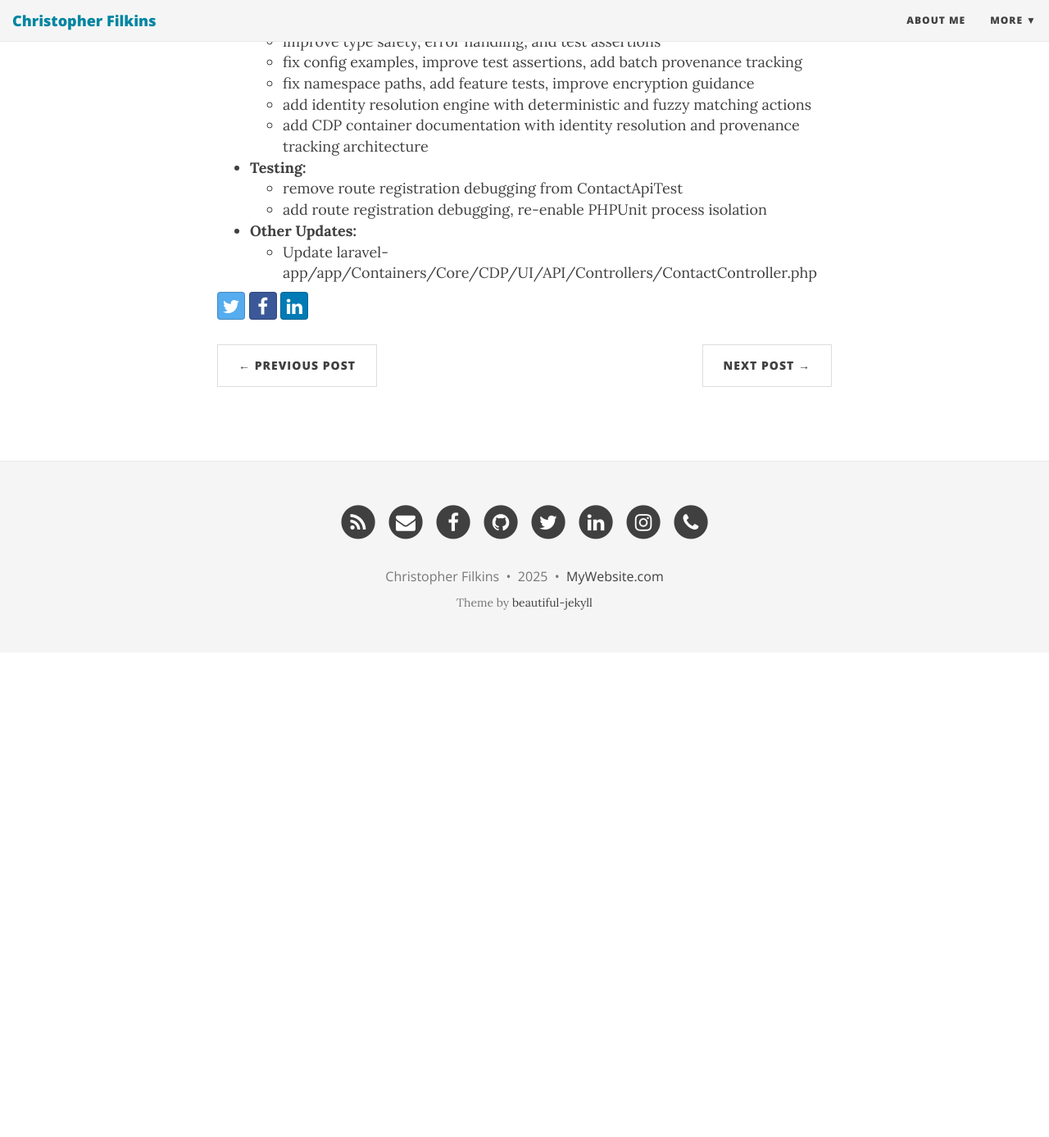
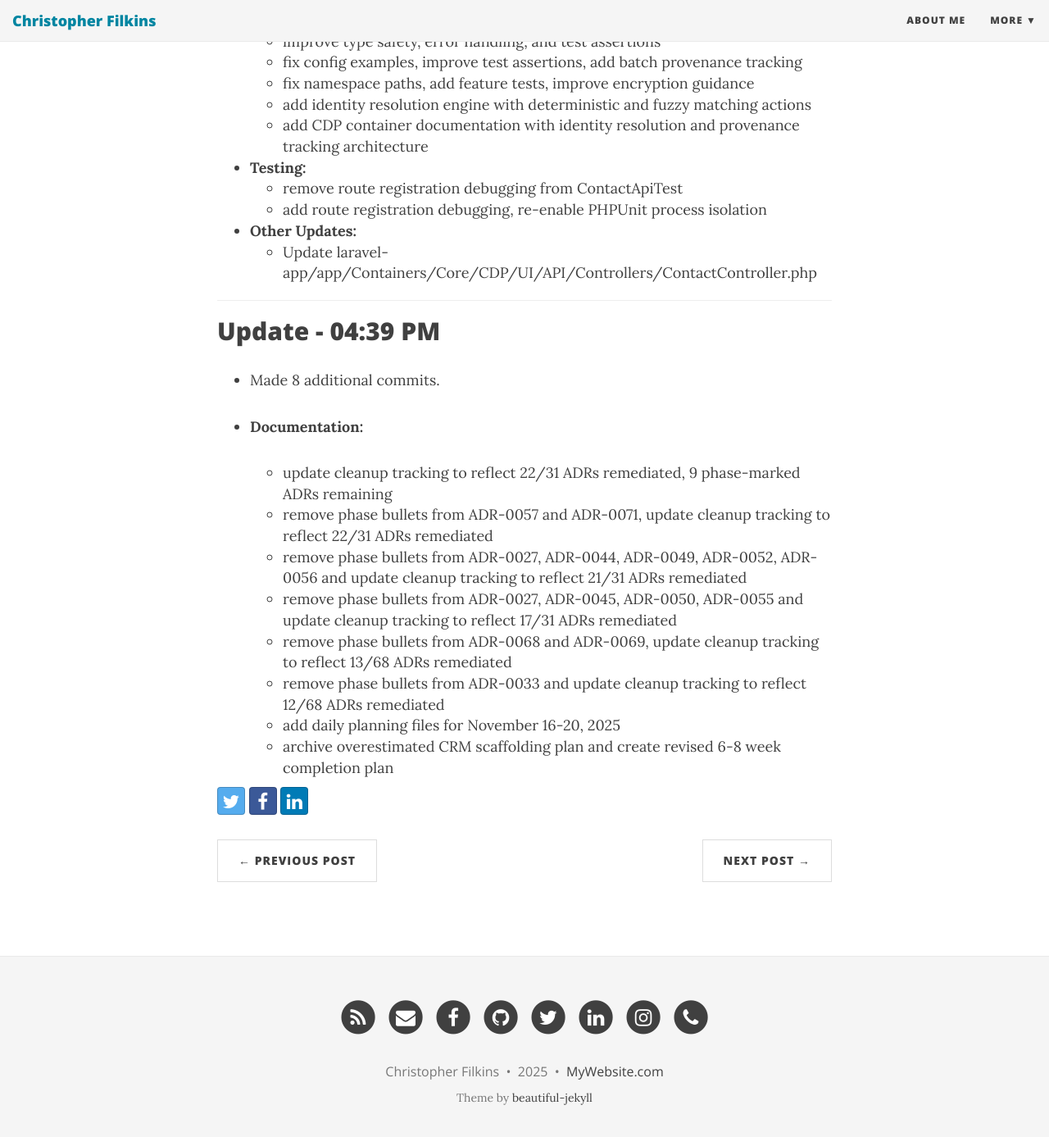
Before and after one commit to filchyboy/filchyboy.github.io, a Jekyll site: the page built from _posts/2025-11-20-building-new-features.md, in a window 1280 px wide and 1400 px high, scrolled down 1494 px. Shown: the top 1387 px of the window at 82% size. Built offline with Jekyll 4.4.1, drawn with Linux system fonts in a browser that asks for light colours; nearby versions of some CDN libraries; before the commit the page ends 2290 px from its top, so only the background shows below that; some of the changed text lies outside the part shown.

Commit message:
Update build-in-public update: building-new-features

```diff
--- a/_posts/2025-11-20-building-new-features.md
+++ b/_posts/2025-11-20-building-new-features.md
@@ -60,4 +60,22 @@
 * **Other Updates:**
   * Update laravel-app/app/Containers/Core/CDP/UI/API/Controllers/ContactController.php
 
-<!-- last-commit: c87a4ca6254388a51f239fe4aa180fbf1c67bb29 -->
+
+---
+
+## Update - 04:39 PM
+
+* Made 8 additional commits.
+
+
+* **Documentation:**
+  * update cleanup tracking to reflect 22/31 ADRs remediated, 9 phase-marked ADRs remaining
+  * remove phase bullets from ADR-0057 and ADR-0071, update cleanup tracking to reflect 22/31 ADRs remediated
+  * remove phase bullets from ADR-0027, ADR-0044, ADR-0049, ADR-0052, ADR-0056 and update cleanup tracking to reflect 21/31 ADRs remediated
+  * remove phase bullets from ADR-0027, ADR-0045, ADR-0050, ADR-0055 and update cleanup tracking to reflect 17/31 ADRs remediated
+  * remove phase bullets from ADR-0068 and ADR-0069, update cleanup tracking to reflect 13/68 ADRs remediated
+  * remove phase bullets from ADR-0033 and update cleanup tracking to reflect 12/68 ADRs remediated
+  * add daily planning files for November 16-20, 2025
+  * archive overestimated CRM scaffolding plan and create revised 6-8 week completion plan
+
+<!-- last-commit: 45b404f1e26b7c43839d592603443dc1d2860833 -->
```
Also changed, not shown: other parts of _posts/2025-11-20-building-new-features.md (+1 -1 lines).
